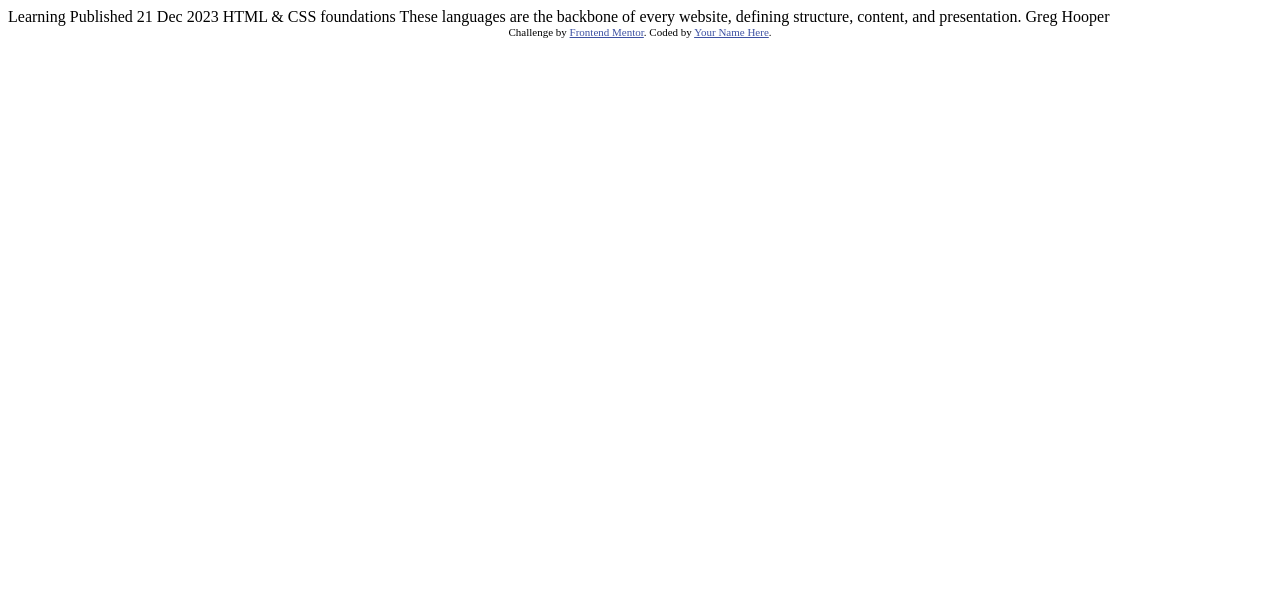
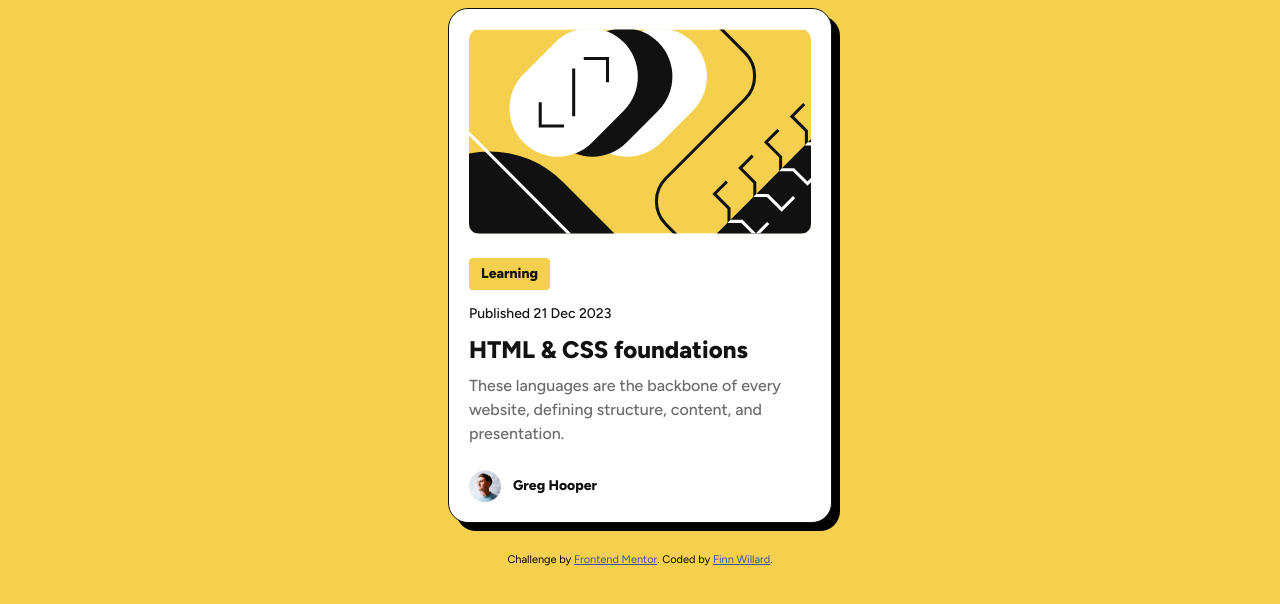
Before and after one commit to fwillard/fem-blog-card, a plain HTML site: page index.html in a window 1280 px wide. Drawn offline with Linux system fonts and the light colour scheme.

Commit message:
first iteration

```diff
--- a/index.html
+++ b/index.html
@@ -1,34 +1,45 @@
 <!DOCTYPE html>
 <html lang="en">
+
 <head>
   <meta charset="UTF-8">
-  <meta name="viewport" content="width=device-width, initial-scale=1.0"> <!-- displays site properly based on user's device -->
+  <meta name="viewport" content="width=device-width, initial-scale=1.0">
+  <!-- displays site properly based on user's device -->
 
   <link rel="icon" type="image/png" sizes="32x32" href="./assets/images/favicon-32x32.png">
 
   <title>Frontend Mentor | Blog preview card</title>
 
-  <!-- Feel free to remove these styles or customise in your own stylesheet 👍 -->
-  <style>
-    .attribution { font-size: 11px; text-align: center; }
-    .attribution a { color: hsl(228, 45%, 44%); }
-  </style>
+
+  <link rel="stylesheet" href="./style.css">
 </head>
+
 <body>
+  <main>
+    <div class="card">
+      <img src="./assets/images/illustration-article.svg" alt="illustration-article" class="image">
+      <div class="content">
+        <div class="tag">Learning</div>
 
-  Learning
+        <div class="date">Published 21 Dec 2023</div>
 
-  Published 21 Dec 2023
+        <div class="title">HTML & CSS foundations</div>
 
-  HTML & CSS foundations
+        <div class="description">These languages are the backbone of every website, defining structure, content, and
+          presentation.</div>
+      </div>
+      <div class="author">
+        <img src="./assets/images/image-avatar.webp" alt="" class="avi">
+        Greg Hooper
+      </div>
+    </div>
+  </main>
+  <footer>
+    <div class="attribution">
+      Challenge by <a href="https://www.frontendmentor.io?ref=challenge" target="_blank">Frontend Mentor</a>.
+      Coded by <a href="https://github.com/fwillard">Finn Willard</a>.
+    </div>
+  </footer>
+</body>
 
-  These languages are the backbone of every website, defining structure, content, and presentation.
-
-  Greg Hooper
-
-  <div class="attribution">
-    Challenge by <a href="https://www.frontendmentor.io?ref=challenge" target="_blank">Frontend Mentor</a>.
-    Coded by <a href="#">Your Name Here</a>.
-  </div>
-</body>
 </html>
--- /dev/null
+++ b/style.css
@@ -0,0 +1,105 @@
+@import url('https://fonts.googleapis.com/css2?family=Figtree:ital,wght@0,300..900;1,300..900&display=swap');
+
+:root {
+    font-family: "Figtree", sans-serif;
+    font-optical-sizing: auto;
+    font-weight: normal;
+    font-style: normal;
+    line-height: 150%;
+    background-color: var(--yellow);
+    --yellow: hsl(47, 88%, 63%);
+
+    --gray-500: hsl(0, 0%, 42%);
+    --gray-950: hsl(0, 0%, 7%);
+}
+
+.card {
+    width: 285px;
+    background-color: white;
+    border-radius: 20px;
+    padding: 20px;
+    border: 1px var(--gray-950) solid;
+    margin: auto;
+    box-shadow: 8px 8px 0px black;
+    display: flex;
+    flex-direction: column;
+    gap: 24px;
+}
+
+@media screen and (min-width: 600px) {
+    .card {
+        width: 342px;
+    }
+}
+
+.tag {
+    background-color: var(--yellow);
+    color: var(--gray-950);
+    font-size: 14px;
+    font-weight: 800;
+    max-width: min-content;
+    padding-left: 12px;
+    padding-right: 12px;
+    padding-top: 4px;
+    padding-bottom: 4px;
+    border-radius: 4px;
+}
+
+.content {
+    display: flex;
+    flex-direction: column;
+    gap: 12px;
+}
+
+.image {
+    border-radius: 10px;
+    width: 100%;
+    height: auto;
+}
+
+.date {
+    color: var(--gray-950);
+    font-size: 14px;
+    font-weight: 500;
+}
+
+.title {
+    color: var(--gray-950);
+    font-size: 24px;
+    font-weight: 800;
+}
+
+.title:hover {
+    color: var(--yellow);
+    cursor: pointer;
+}
+
+.description {
+    color: var(--gray-500);
+    font-size: 16px;
+    font-weight: 500;
+}
+
+.author {
+    display: flex;
+    gap: 12px;
+    color: var(--gray-950);
+    font-size: 14px;
+    font-weight: 800;
+    align-items: center;
+}
+
+.avi {
+    width: 32px;
+}
+
+.attribution {
+    font-size: 11px;
+    text-align: center;
+    margin-top: 25px;
+
+}
+
+.attribution a {
+    color: hsl(228, 45%, 44%);
+}
```
